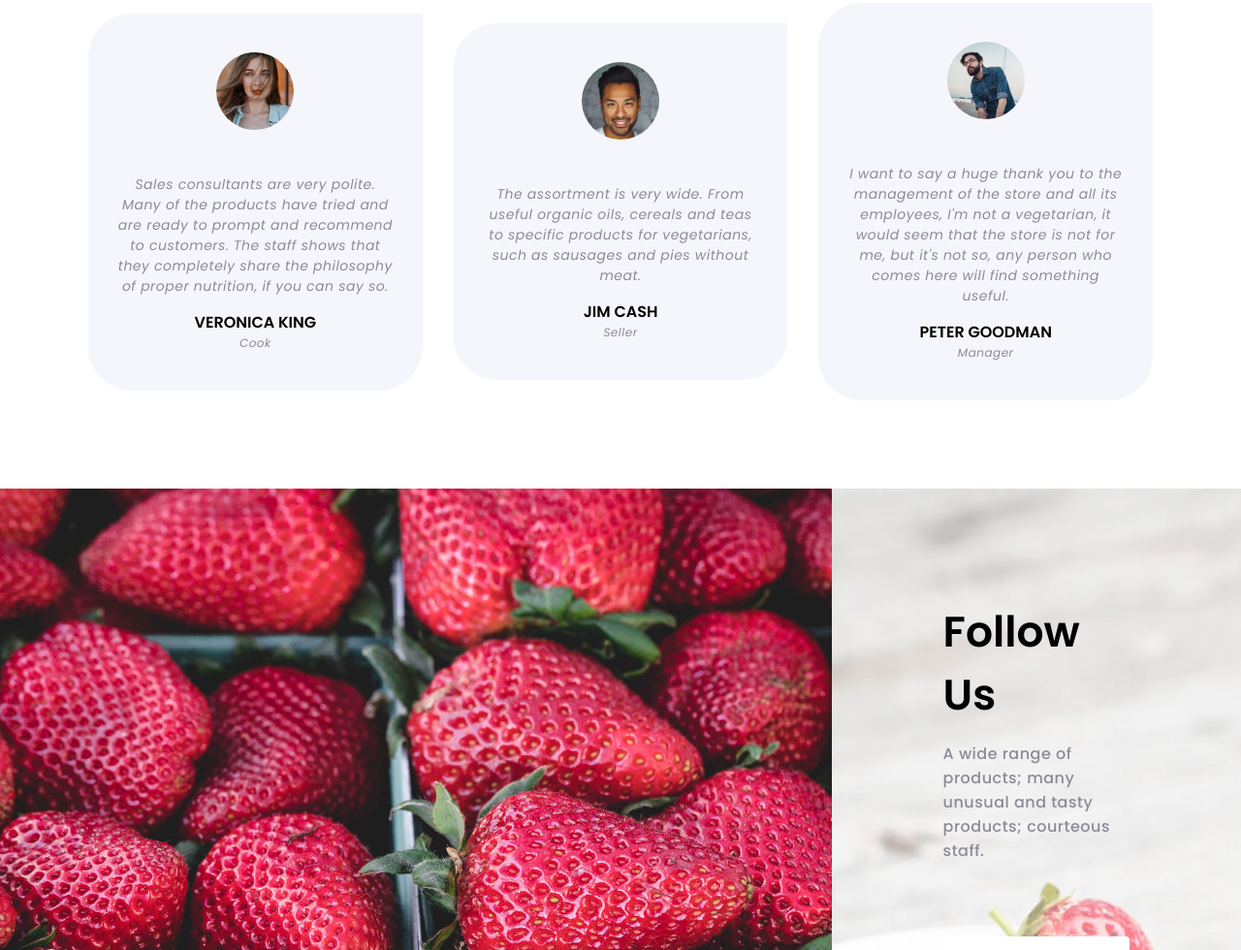
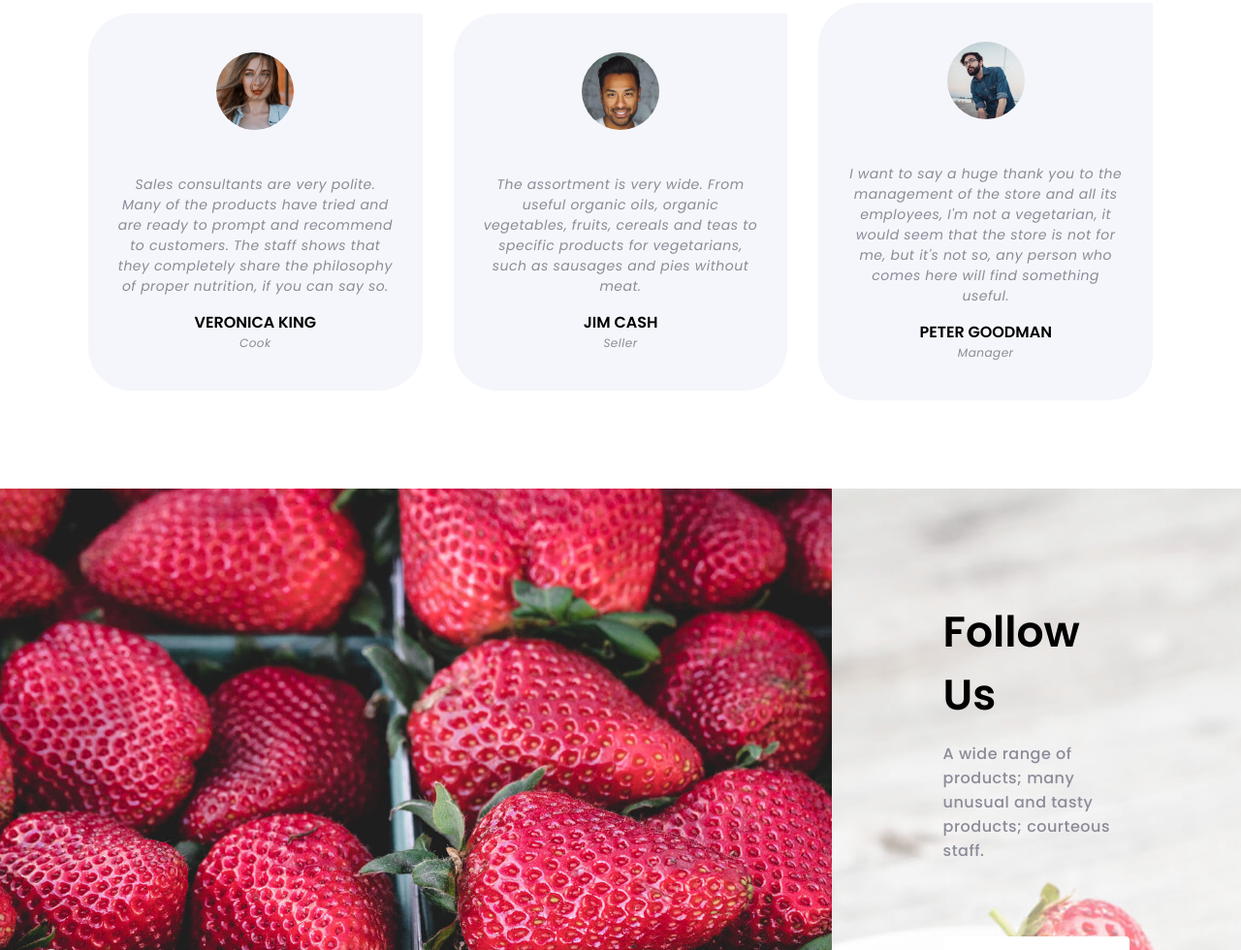
Before and after one commit to swathysajeev0307/vegan-store-website-template, a plain HTML site: page index.html in a window 1280 px wide. Shown: the part 2564-3544 px from the top of the page at 97% size. Drawn offline with Linux system fonts and the light colour scheme.

Commit message:
Updated index.html

```diff
--- a/index.html
+++ b/index.html
@@ -176,7 +176,7 @@
         <div class="fam-member" id="member2">
           <img src="./Assets/image2.jpg" alt="face2" />
           <p id="description">
-            The assortment is very wide. From useful organic oils, cereals and teas to specific
+            The assortment is very wide. From useful organic oils, organic vegetables, fruits, cereals and teas to specific
             products for vegetarians, such as sausages and pies without meat.
           </p>
           <h1>JIM CASH</h1>
```
